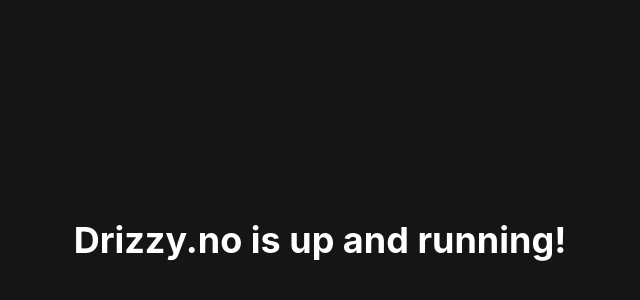
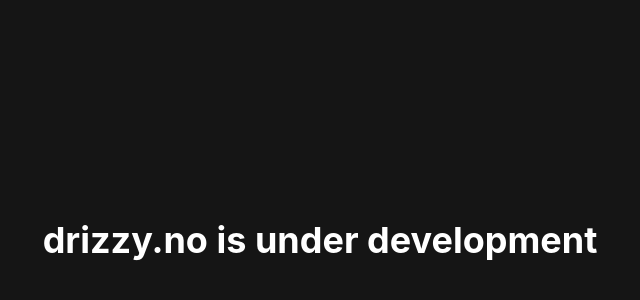
Before and after one commit to diyaryuce/drizzy-no, a React (Vite) app: page / in a window 1280 px wide. Shown: the part 160-460 px from the top of the page, without its empty margins (320-960 px from the left). Built offline with nearby package versions, Linux system fonts and the light colour scheme.

Commit message:
Under development

```diff
--- a/src/App.tsx
+++ b/src/App.tsx
@@ -1,7 +1,7 @@
 export default function App() {
   return(<>
     <div className="flex justify-center items-center min-h-screen bg-[#151515]">
-      <h1 className="flex text-4xl text-white font-bold">Drizzy.no is up and running!</h1>
+      <h1 className="flex text-4xl text-white font-bold">drizzy.no is under development</h1>
     </div>
   </>)
 }
```
Also changed, not shown: 1 other file (tests, documents, lock files or other folders).
